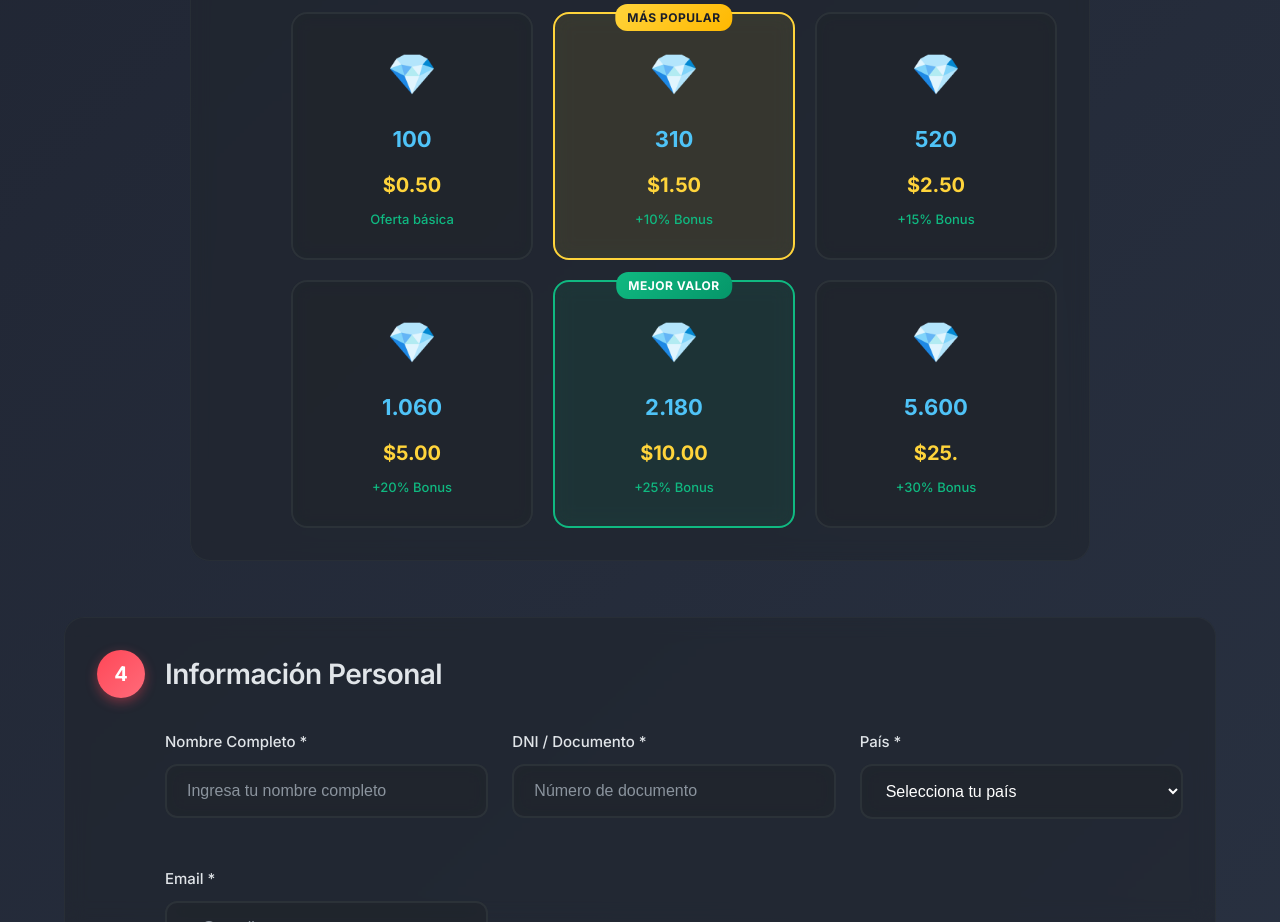
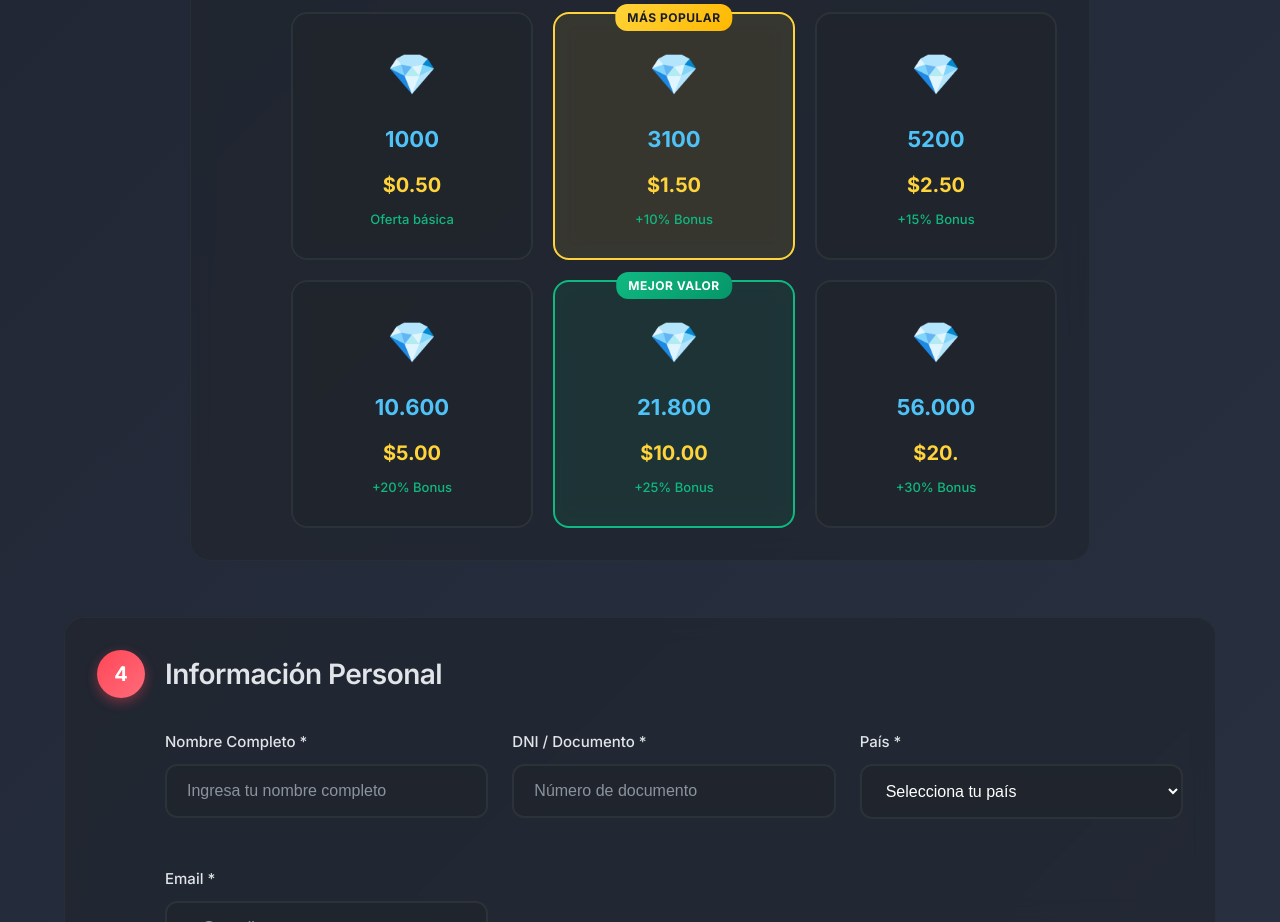
Before and after one commit to Crossbdc2468/FREEFIRERECARGA, a website: page public/index.html in a window 1280 px wide. Shown: the part 2340-3262 px from the top of the page. Drawn offline with Linux system fonts and the light colour scheme.

Commit message:
Update index.html

```diff
--- a/public/index.html
+++ b/public/index.html
@@ -150,40 +150,40 @@
                         <div class="amount-grid" id="diamonds-amounts">
                             <div class="amount-item" data-amount="100" data-price="2.99">
                                 <div class="currency-display">💎</div>
-                                <div class="amount-number">100</div>
+                                <div class="amount-number">1000</div>
                                 <div class="amount-price">$0.50</div>
                                 <div class="amount-bonus">Oferta básica</div>
                             </div>
                             <div class="amount-item popular" data-amount="310" data-price="8.99">
                                 <div class="popular-badge">Más Popular</div>
                                 <div class="currency-display">💎</div>
-                                <div class="amount-number">310</div>
+                                <div class="amount-number">3100</div>
                                 <div class="amount-price">$1.50</div>
                                 <div class="amount-bonus">+10% Bonus</div>
                             </div>
                             <div class="amount-item" data-amount="520" data-price="14.99">
                                 <div class="currency-display">💎</div>
-                                <div class="amount-number">520</div>
+                                <div class="amount-number">5200</div>
                                 <div class="amount-price">$2.50</div>
                                 <div class="amount-bonus">+15% Bonus</div>
                             </div>
                             <div class="amount-item" data-amount="1060" data-price="29.99">
                                 <div class="currency-display">💎</div>
-                                <div class="amount-number">1.060</div>
+                                <div class="amount-number">10.600</div>
                                 <div class="amount-price">$5.00</div>
                                 <div class="amount-bonus">+20% Bonus</div>
                             </div>
                             <div class="amount-item best-value" data-amount="2180" data-price="59.99">
                                 <div class="value-badge">Mejor Valor</div>
                                 <div class="currency-display">💎</div>
-                                <div class="amount-number">2.180</div>
+                                <div class="amount-number">21.800</div>
                                 <div class="amount-price">$10.00</div>
                                 <div class="amount-bonus">+25% Bonus</div>
                             </div>
                             <div class="amount-item" data-amount="5600" data-price="149.99">
                                 <div class="currency-display">💎</div>
-                                <div class="amount-number">5.600</div>
-                                <div class="amount-price">$25.</div>
+                                <div class="amount-number">56.000</div>
+                                <div class="amount-price">$20.</div>
                                 <div class="amount-bonus">+30% Bonus</div>
                             </div>
                         </div>
```
